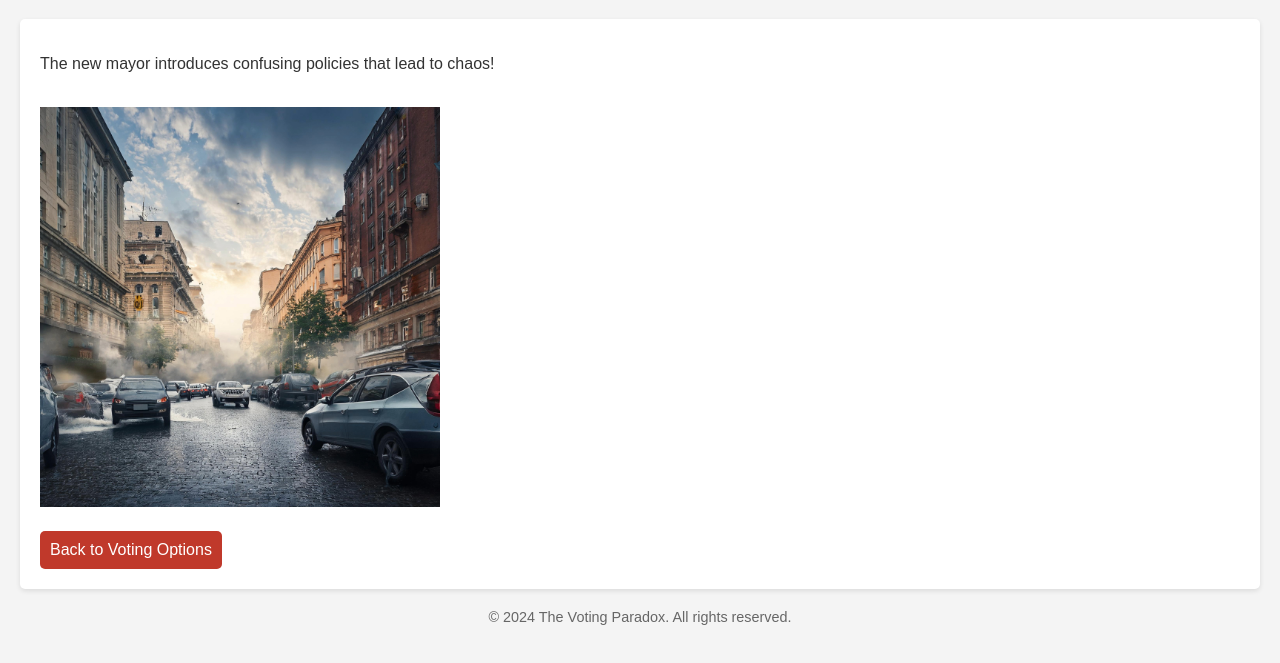
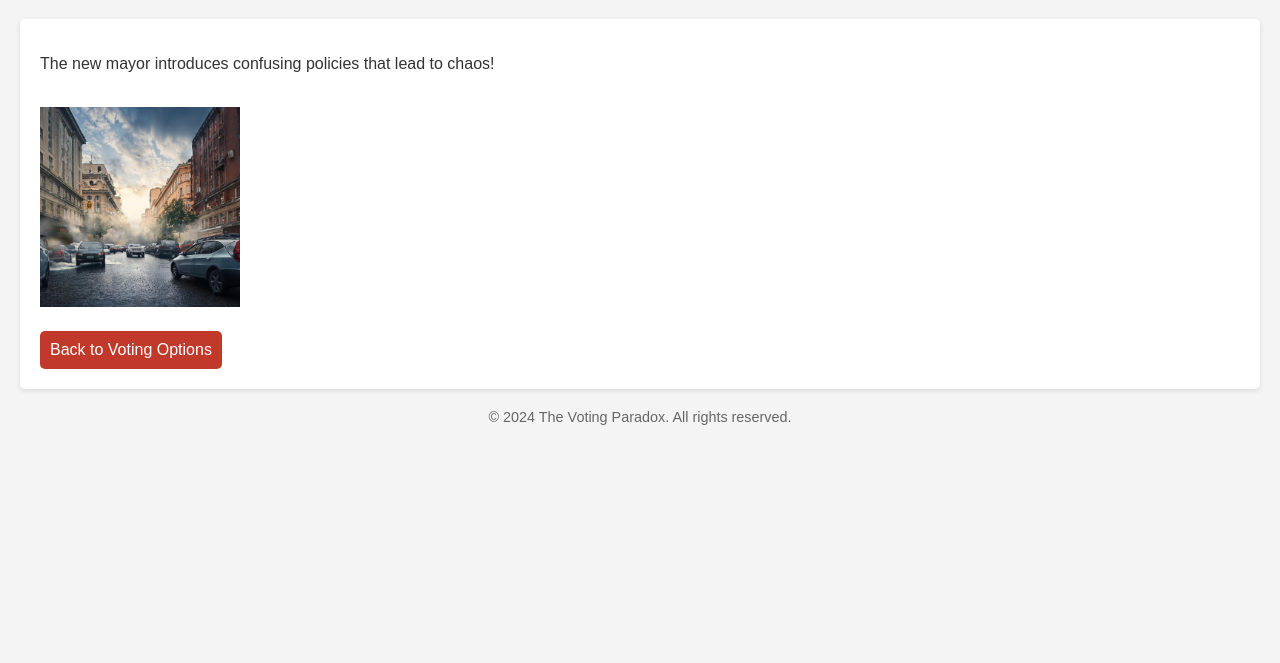
Before and after one commit to KhaAiden/VotingParadox.github.io, a plain HTML site: page page6.html in a window 1280 px wide. Shown: the part 61-724 px from the top of the page. Drawn offline with Linux system fonts and the light colour scheme.

Commit message:
Update page6.html

```diff
--- a/page6.html
+++ b/page6.html
@@ -46,7 +46,7 @@
     <section>
         <p>The new mayor introduces confusing policies that lead to chaos!</p>
 		<br>
-		<img src="city.jpeg" alt="city" style="width:400px;height:400px;">
+		<img src="city.jpeg" alt="city" style="width:200px;height:200px;">
 		<br>
         <a href="index.html">Back to Voting Options</a>
     </section>
```
